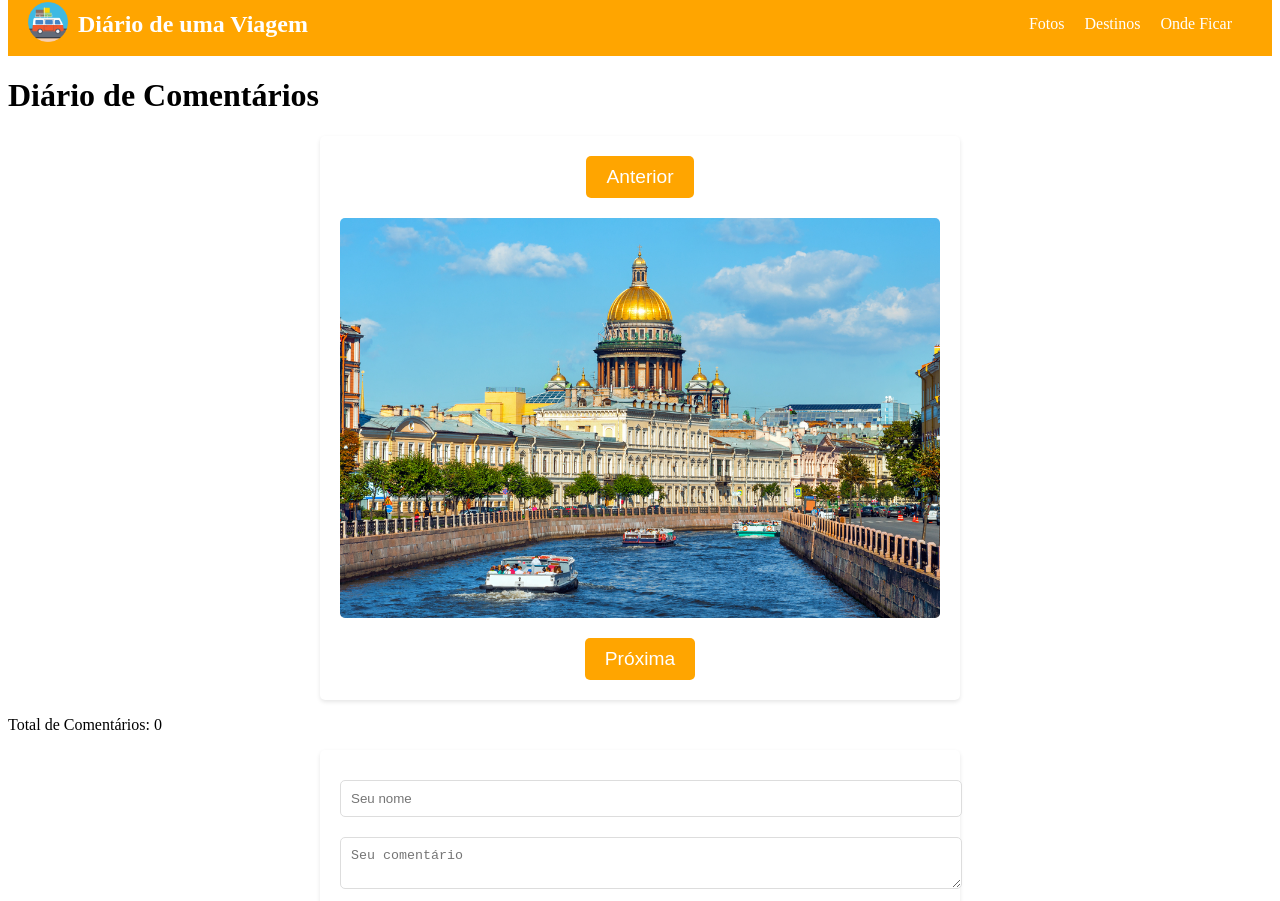
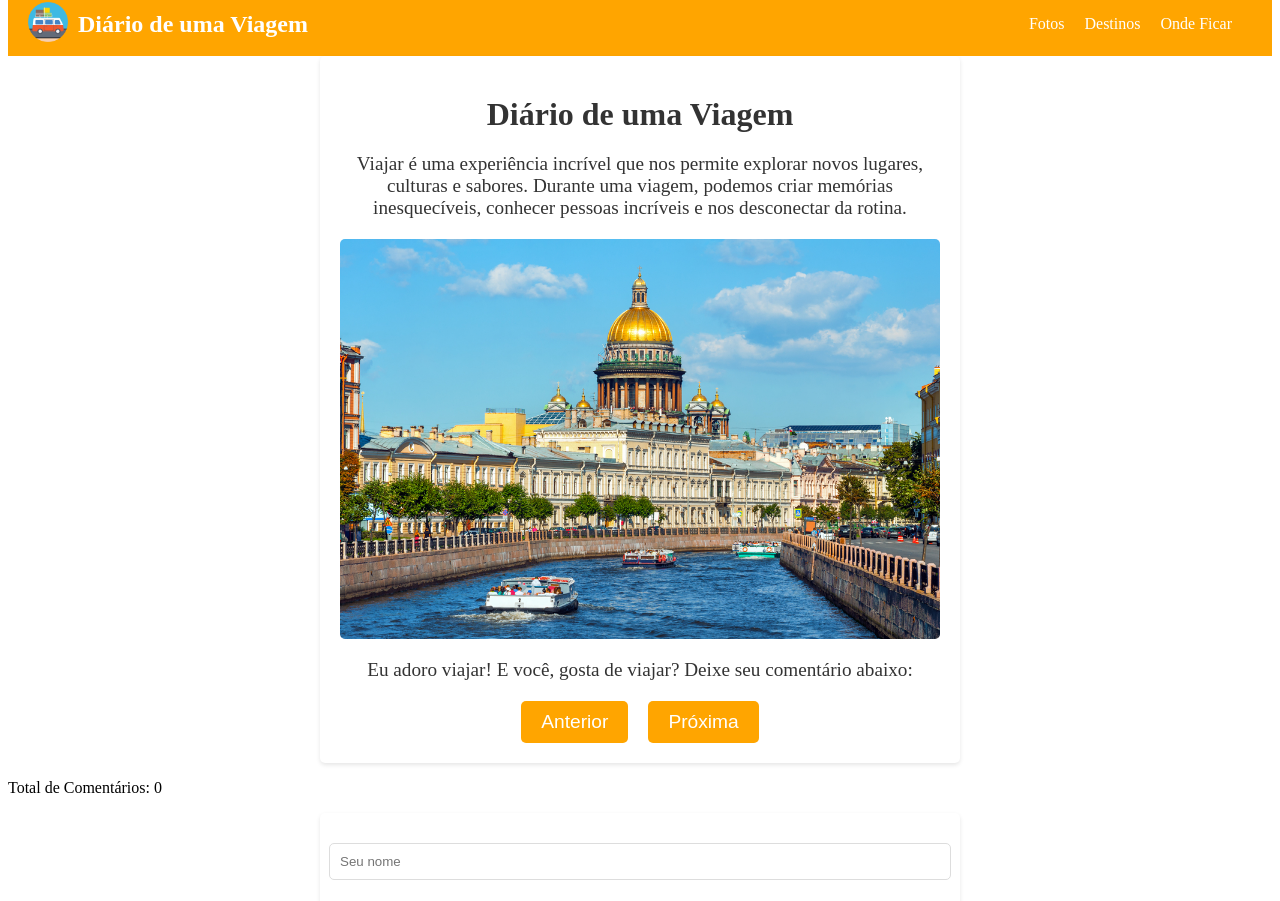
Before and after one commit to DuranAline/ProjetoFramaworks, a React (Vite) app: page / in a window 1280 px wide. Shown: the part 16-917 px from the top of the page. Built offline with nearby package versions, Linux system fonts and the light colour scheme.

Commit message:
text insertion and css correction

```diff
--- a/src/App.tsx
+++ b/src/App.tsx
@@ -41,7 +41,6 @@ const App: React.FC = () => {
     <div>
       <Header />
       <div className="content">
-        <h1>Diário de Comentários</h1>
         <Carousel /> {/* Renderiza o componente Carousel acima dos comentários */}
         <p>Total de Comentários: {comments.length}</p>
         <CommentForm onAddComment={addComment} />
--- a/src/components/Carousel.css
+++ b/src/components/Carousel.css
@@ -1,6 +1,6 @@
 .carousel {
   text-align: center;
-    background-color: #fff; /* Fundo branco para destaque */
+  background-color: #fff;
   padding: 20px;
   border-radius: 5px;
   box-shadow: 0 2px 4px rgba(0, 0, 0, 0.1);
@@ -8,8 +8,33 @@
   margin: 0 auto;
 }
 
+.carousel h1 {
+  font-size: 2em;
+  color: #333;
+  margin: 20px 0;
+}
+
+.carousel p {
+  font-size: 1.2em;
+  margin: 20px 0;
+  color: #333;
+}
+
+.carousel .carousel-image {
+  width: 100%;
+  height: 400px;
+  background-size: cover;
+  background-position: center;
+  margin: 20px 0;
+  border-radius: 5px;
+}
+
+.carousel .comment-section {
+  /* Estilos para a seção de comentários */
+}
+
 .carousel button {
-    background-color: #ffa500; /* Cor de laranja para botões */
+  background-color: #ffa500;
   color: #fff;
   padding: 10px 20px;
   border: none;
@@ -21,20 +46,5 @@
 }
 
 .carousel button:hover {
-    background-color: #ff6347; /* Cor laranja mais escura no hover */
+  background-color: #ff6347;
 }
-
-  .carousel .carousel-image {
-    width: 100%;
-    height: 400px;
-    background-size: cover;
-    background-position: center;
-    margin: 20px 0;
-    border-radius: 5px;
-  }
-
-  .carousel p {
-    font-size: 1.2em;
-    margin: 20px 0;
-    color: #333; /* Cor do texto */
-  }
--- a/src/components/Carousel.tsx
+++ b/src/components/Carousel.tsx
@@ -26,11 +26,17 @@ const Carousel: React.FC = () => {
 
   return (
     <div className="carousel">
-      <button onClick={previousImage}>Anterior</button>
+      <h1>Diário de uma Viagem</h1>
+      <p>Viajar é uma experiência incrível que nos permite explorar novos lugares, culturas e sabores. Durante uma viagem, podemos criar memórias inesquecíveis, conhecer pessoas incríveis e nos desconectar da rotina.</p>
       <div
         className="carousel-image"
         style={{ backgroundImage: `url(${carouselImages[currentImageIndex]})` }}
       ></div>
+      <p>Eu adoro viajar! E você, gosta de viajar? Deixe seu comentário abaixo:</p>
+      <div className="comment-section">
+        {/* Aqui você pode adicionar a caixa de comentários */}
+      </div>
+      <button onClick={previousImage}>Anterior</button>
       <button onClick={nextImage}>Próxima</button>
     </div>
   );
--- a/src/components/CommentForm.css
+++ b/src/components/CommentForm.css
@@ -6,6 +6,9 @@
   box-shadow: 0 2px 4px rgba(0, 0, 0, 0.1);
   max-width: 600px;
   margin: 0 auto;
+  display: flex;
+  flex-direction: column;
+  align-items: center;
 }
 
 .comment-form input,
--- a/src/components/CommentList.css
+++ b/src/components/CommentList.css
@@ -1,5 +1,5 @@
 .comment-list {
-    background-color: #f0f2f5; /* Fundo cinza claro */
+    background-color: #fff0da; /* Fundo cinza claro */
     border-radius: 8px;
     max-width: 600px;
     margin: 0 auto;
@@ -9,7 +9,7 @@
   }
 
   .comment-box {
-    border: 1px solid #e9ebee; /* Borda clara */
+    border: 1px solid black; /* Borda clara */
     border-radius: 8px;
     margin: 10px 0;
     padding: 12px;
```
Lines whose indentation alone changed are shown as unchanged.
